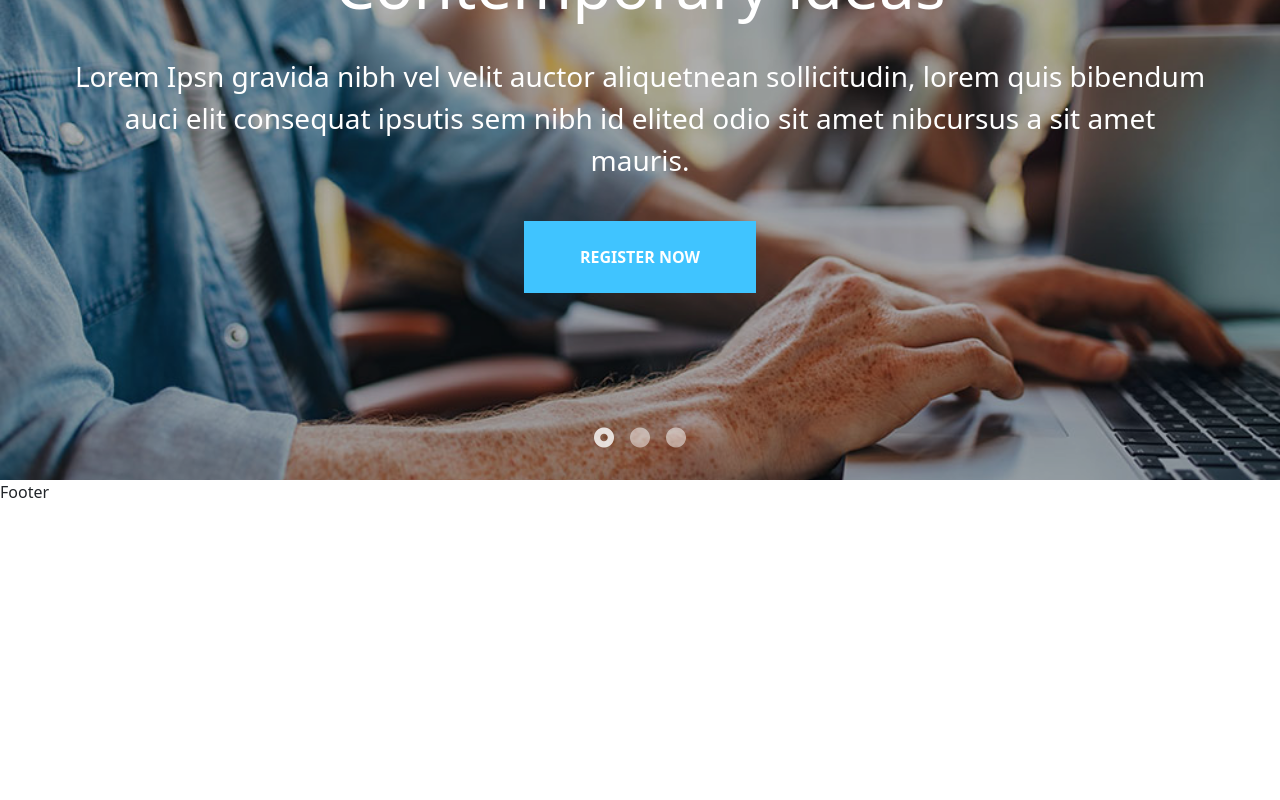
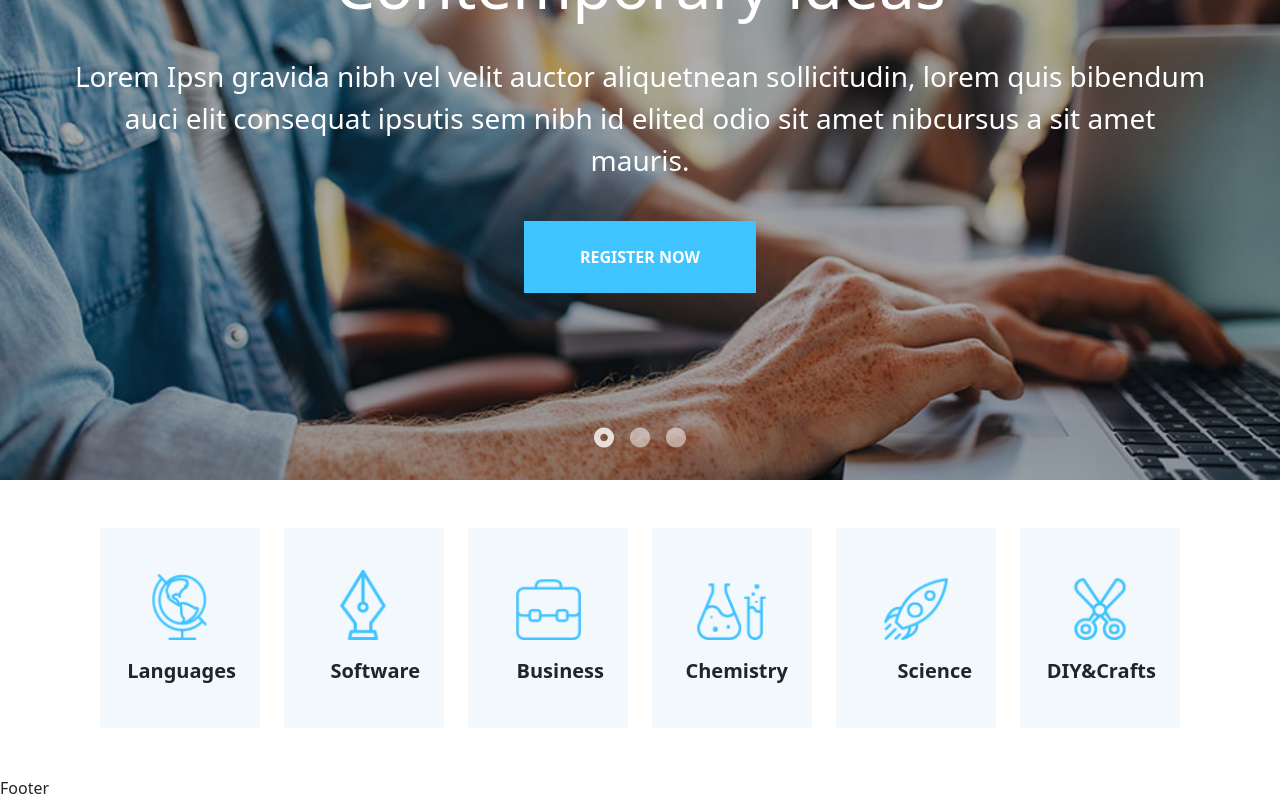
Before and after one commit to totarochristian/proj-html-vuejs, a Vue app: page / in a window 1280 px wide. Shown: the part 240-1040 px from the top of the page. Before the commit the page ends 800 px from the top, so only its background shows below. Built offline with nearby package versions, Linux system fonts and the light colour scheme.

Commit message:
Define the subject component and update subjects styles

```diff
--- a/src/assets/styles/partial/_variables.scss
+++ b/src/assets/styles/partial/_variables.scss
@@ -3,6 +3,7 @@ $whiteColorHover: #ffffffcc;
 $whiteColorCarouselNotActiveButton: #ffffff80;
 $buttonColor1: #40c4ff;
 $buttonColor1Hover: #1cb7ff;
+$subjectsBackground: #f2f8fc;
 
 /* Sizes */
 $navbarHeight: 100px;
--- a/src/components/Main/Subjects/SubjectComponent.vue
+++ b/src/components/Main/Subjects/SubjectComponent.vue
@@ -1,6 +1,7 @@
 <template>
-  <div>
-
+  <div class="subject p-4 d-flex flex-column justify-content-center align-items-end">
+    <img class="p-3" :src="'/img/'+data.image" :alt="data.name">
+    <p class="fs-5 fw-bold">{{ data.name }}</p>
   </div>
 </template>
 
@@ -14,5 +15,14 @@
 </script>
 
 <style lang="scss" scoped>
-
+  @use '../../../assets/styles/partial/variables' as *;
+  .subject{
+    width: 160px;
+    height: 200px;
+    background-color: $subjectsBackground;
+    img{
+      width: 100%;
+      height: auto;
+    }
+  }
 </style>
--- a/src/components/Main/Subjects/SubjectsComponent.vue
+++ b/src/components/Main/Subjects/SubjectsComponent.vue
@@ -1,6 +1,6 @@
 <template>
-  <div id="subjects" class="d-flex justify-content-center align-items-center gap-4">
-    <SubjectComponent v-for="subject in store.siteCreationData.main.subjects" :data="subject"/>
+  <div id="subjects" class="m-4 p-4 d-flex justify-content-center align-items-center gap-4">
+    <SubjectComponent v-for="subject in store.siteCreationData.main.subjects.data" :data="subject"/>
   </div>
 </template>
 
@@ -22,5 +22,4 @@
 </script>
 
 <style lang="scss" scoped>
-
 </style>
```
